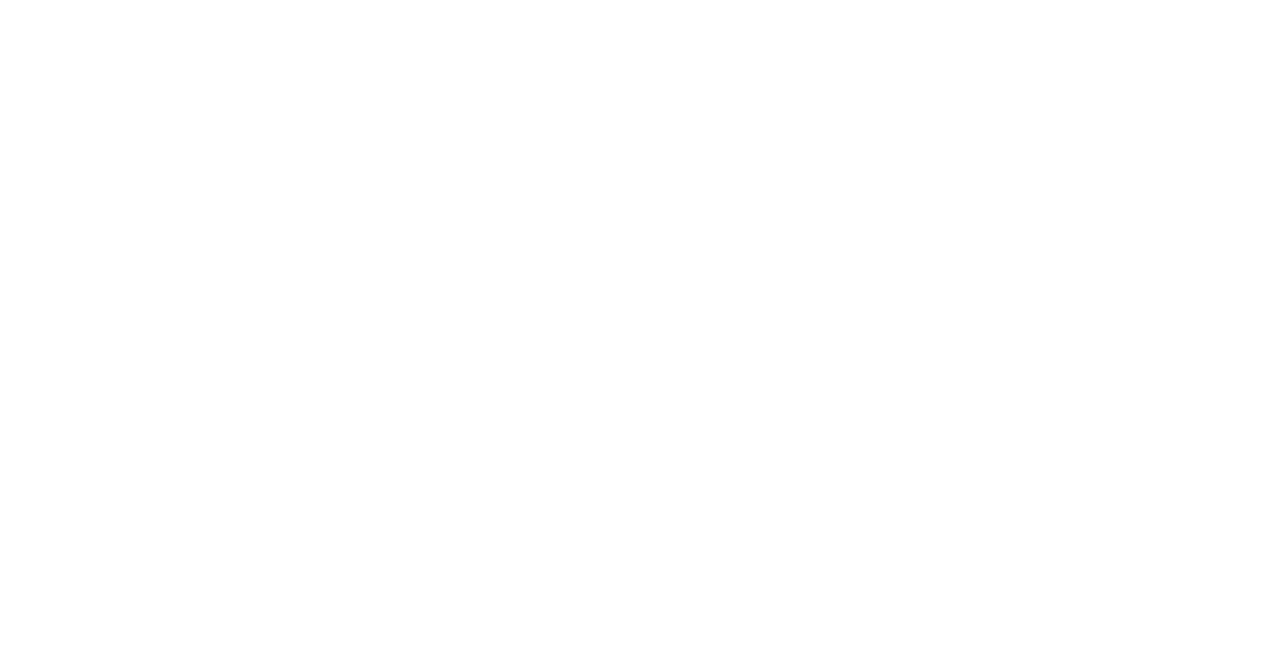
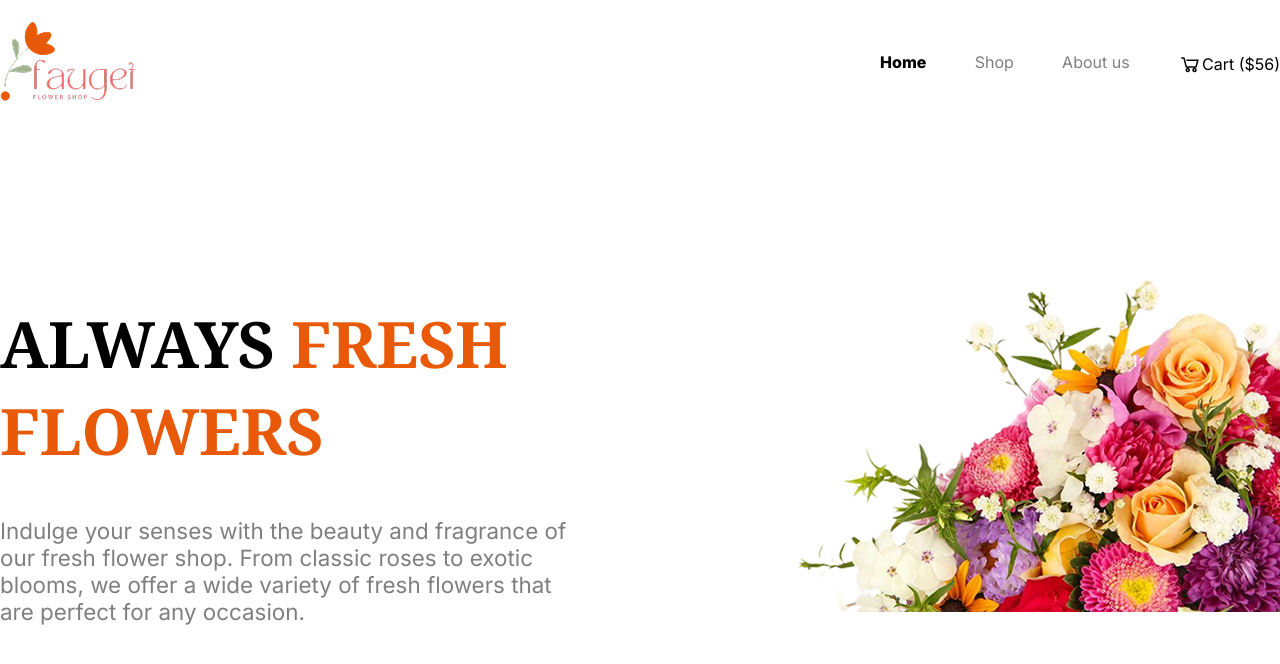
Before and after one commit to Jannatul-Ferdaus68/B12A02, a plain HTML site: page index.html in a window 1280 px wide. Drawn offline with Linux system fonts and the light colour scheme.

Commit message:
Added the Header Part

```diff
--- a/index.html
+++ b/index.html
@@ -1,13 +1,39 @@
 <!DOCTYPE html>
 <html lang="en">
+
 <head>
     <meta charset="UTF-8">
     <meta name="viewport" content="width=device-width, initial-scale=1.0">
     <title>B12A02</title>
-    <link rel="stylesheet" href="style/style.css"></head>
+    <link rel="stylesheet" href="style/style.css">
+</head>
+
 <body>
     <header>
-
+        <nav class="navbar  display-flex">
+            <div>
+                <img src="assets/logo.png" alt="Logo">
+            </div>
+            <div>
+                <ul class="paragraph display-flex">
+                    <li class="home">Home</li>
+                    <li class="secondary-text-color">Shop</li>
+                    <li class="secondary-text-color">About us</li>
+                    <li class="cart display-flex">
+                        <img src="assets/icons8-cart-24.png" alt="Cart icon">Cart ($56)
+                    </li>
+                </ul>
+            </div>
+        </nav>
+        <div class="banner display-flex">
+            <div>
+            <h1 class="banner-title title">ALWAYS <span class=" primary-text-color">FRESH <br>FLOWERS</span></h1>
+            <p class="secondary-text-color paragraph banner-des">Indulge your senses with the beauty and fragrance of<br>our fresh flower shop. From classic roses to exotic <br>blooms, we offer a wide variety of fresh flowers that <br>are perfect for any occasion. </p>
+            </div>
+            <div>
+                <img src="assets/hero-flower.png" alt="Hero-Flower">
+            </div>
+        </div>
     </header>
     <main>
 
@@ -16,4 +42,5 @@
 
     </footer>
 </body>
+
 </html>
--- a/style/style.css
+++ b/style/style.css
@@ -0,0 +1,65 @@
+@import url('https://fonts.googleapis.com/css2?family=Noto+Serif:ital,wght@0,100..900;1,100..900&display=swap');
+@import url('https://fonts.googleapis.com/css2?family=Inter:ital,opsz,wght@0,14..32,100..900;1,14..32,100..900&display=swap');
+
+body{
+    max-width: 1440px;
+    margin: 20px auto;
+}
+
+/*Common Shared*/
+.title {
+  font-family: "Noto Serif", serif;
+  font-optical-sizing: auto;
+  font-weight: <weight>;
+  font-style: normal;
+  font-variation-settings:
+    "wdth" 100;
+}
+.paragraph {
+  font-family: "Inter", sans-serif;
+  font-optical-sizing: auto;
+  font-weight: <weight>;
+  font-style: normal;
+}
+
+.primary-text-color{
+    color: #E95A08;
+}
+.secondary-text-color{
+    color: rgba(0, 0, 0, 0.5);
+}
+.display-flex{
+    display: flex;
+}
+/*Header*/
+/*Navbar*/
+nav{
+
+    justify-content: space-between;
+    align-items: center;
+}
+.navbar ul{
+    width: 400px;
+    justify-content:space-between
+}
+nav li{
+    list-style: none;
+}
+.home{
+    font-weight: 800;
+}
+.cart{
+    align-items: center;
+}
+/*Banner*/
+.banner-title{
+    font-size: 4rem;
+}
+.banner{
+    height: 250px;
+    justify-content: space-between;
+    margin-top: 150px;
+}
+.banner-des{
+    font-size: 1.4rem;
+}
```
Also changed, not shown: assets/icons8-cart-24.png (added).
